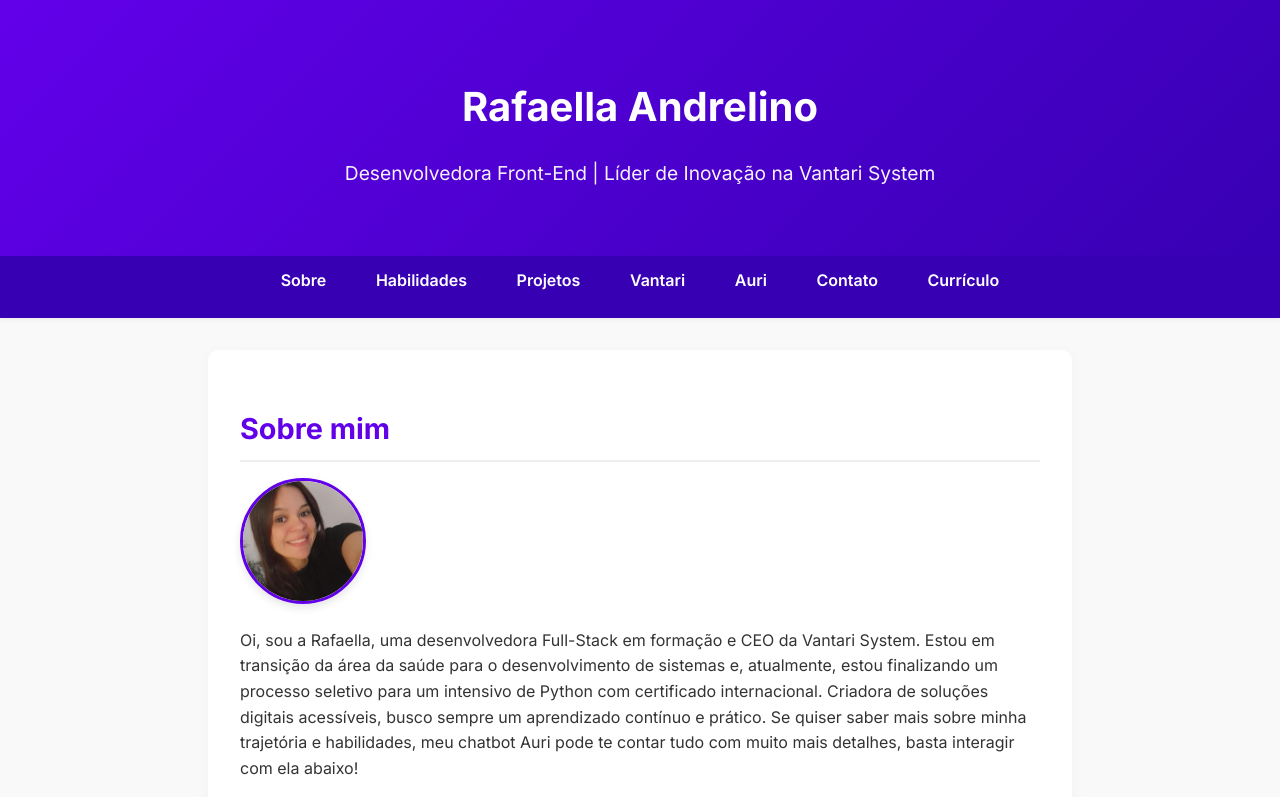
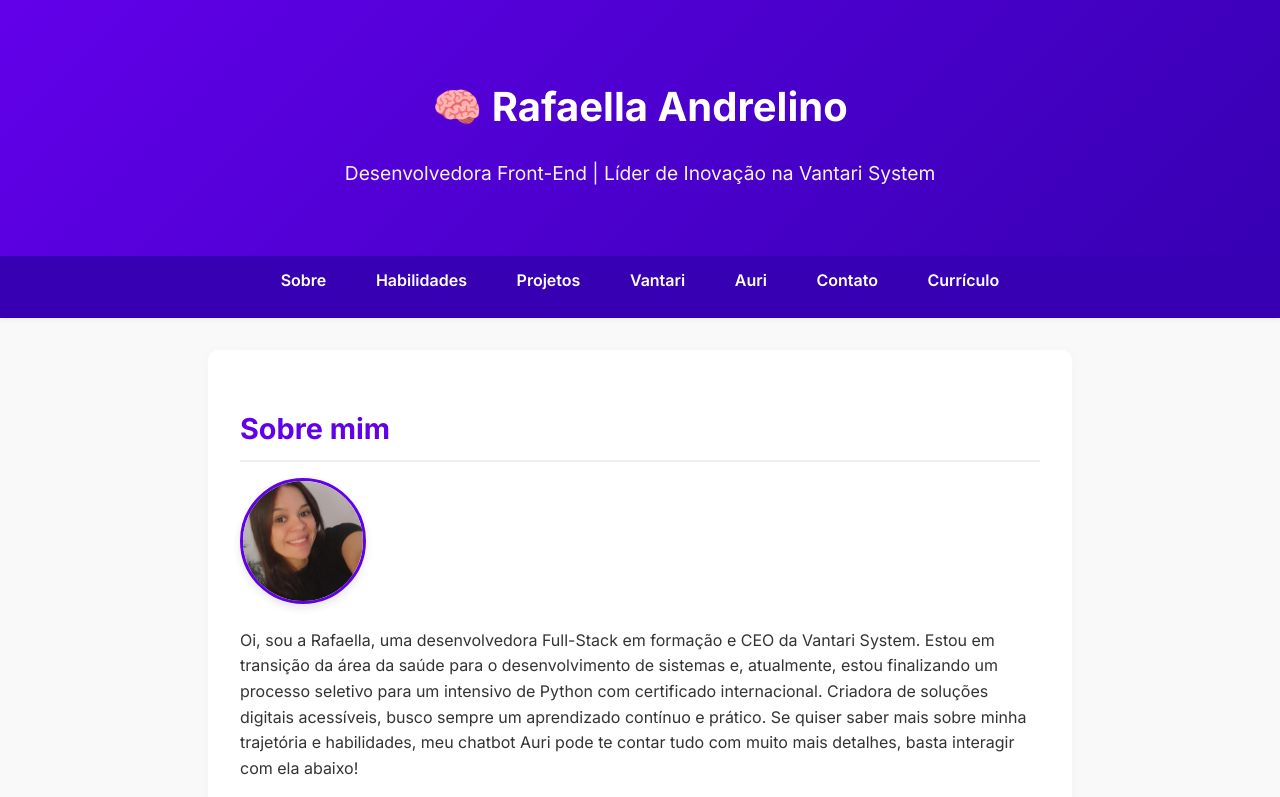
Before and after one commit to VantariSystems/Portf-lioDev, a plain HTML site: page index.html in a window 1280 px wide. Shown: the top 797 px of the page. Drawn offline with Linux system fonts and the light colour scheme; a script that the page names is missing.

Commit message:
Update index.html

```diff
--- a/index.html
+++ b/index.html
@@ -21,7 +21,7 @@
 <body>
 
   <header>
-    <h1>Rafaella Andrelino</h1>
+    <h1>🧠 Rafaella Andrelino</h1>
     <p>
       <p>Desenvolvedora Front-End | Líder de Inovação na Vantari System</p>
   </p>
```
